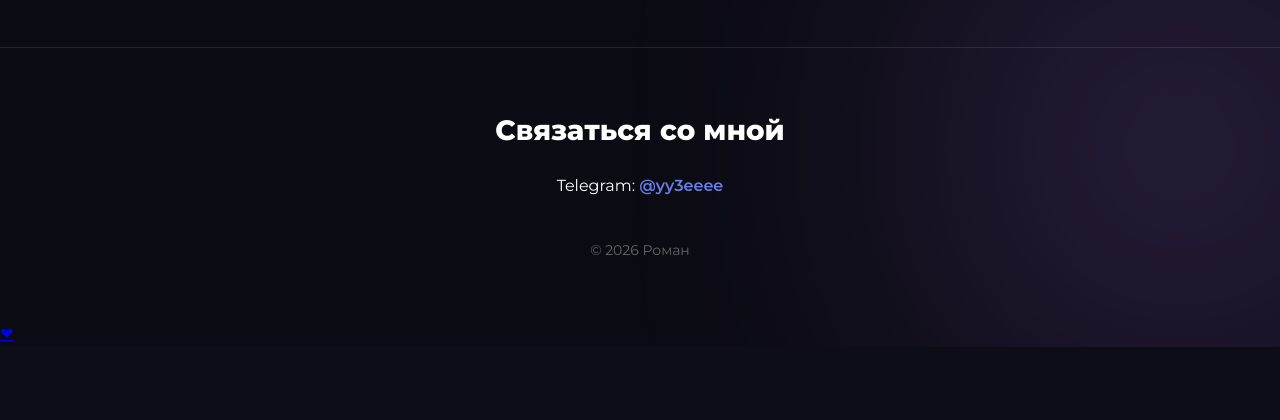
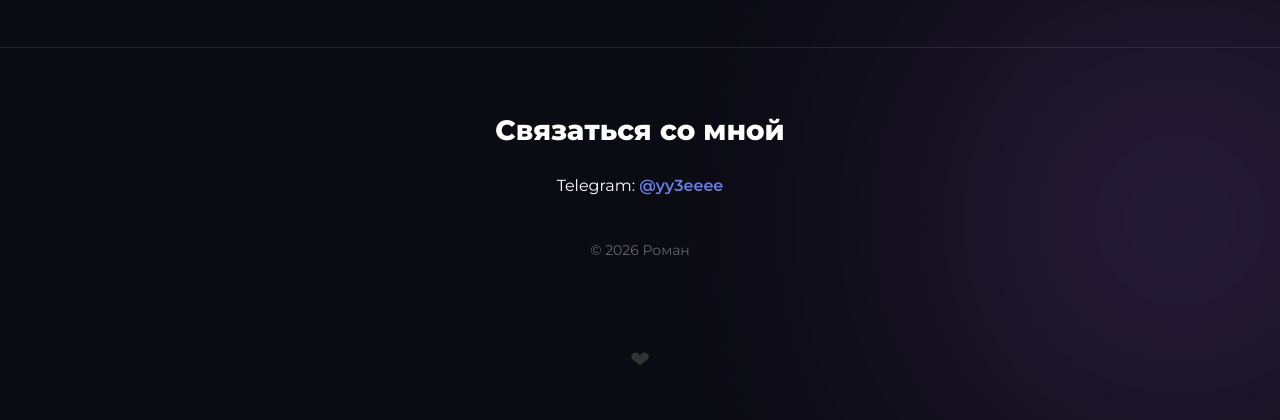
Before and after one commit to romik180689-boop/my-site, a Flask app: page / in a window 1280 px wide; the page is wider, and only the part inside the window is pictured. Shown: the part 1155-1575 px from the top of that part. Before the commit the page ends 1502 px from the top of that part, so only its background shows below. Run offline with Flask 3, Linux system fonts and the light colour scheme.

Commit message:
Update style.css

```diff
--- a/static/style.css
+++ b/static/style.css
@@ -235,3 +235,24 @@ body {
     .about { flex-direction: column; text-align: center; }
     .section-title { font-size: 28px; text-align: center; border-left: none; border-bottom: 3px solid #667eea; padding: 0 0 10px 0; }
 }
+/* Секретное сердечко */
+.secret-heart-container {
+    text-align: center;
+    padding: 20px 0 40px 0;
+}
+
+.secret-heart {
+    font-size: 24px;
+    color: #333; /* Темный цвет, чтобы его не было видно на темном фоне */
+    text-decoration: none;
+    transition: all 0.5s ease;
+    display: inline-block;
+    filter: drop-shadow(0 0 0 transparent);
+}
+
+/* Эффект при наведении */
+.secret-heart:hover {
+    color: #ff416c; /* Становится ярко-красным */
+    transform: scale(1.5); /* Увеличивается */
+    filter: drop-shadow(0 0 15px #ff416c); /* Начинает светиться */
+}
```
